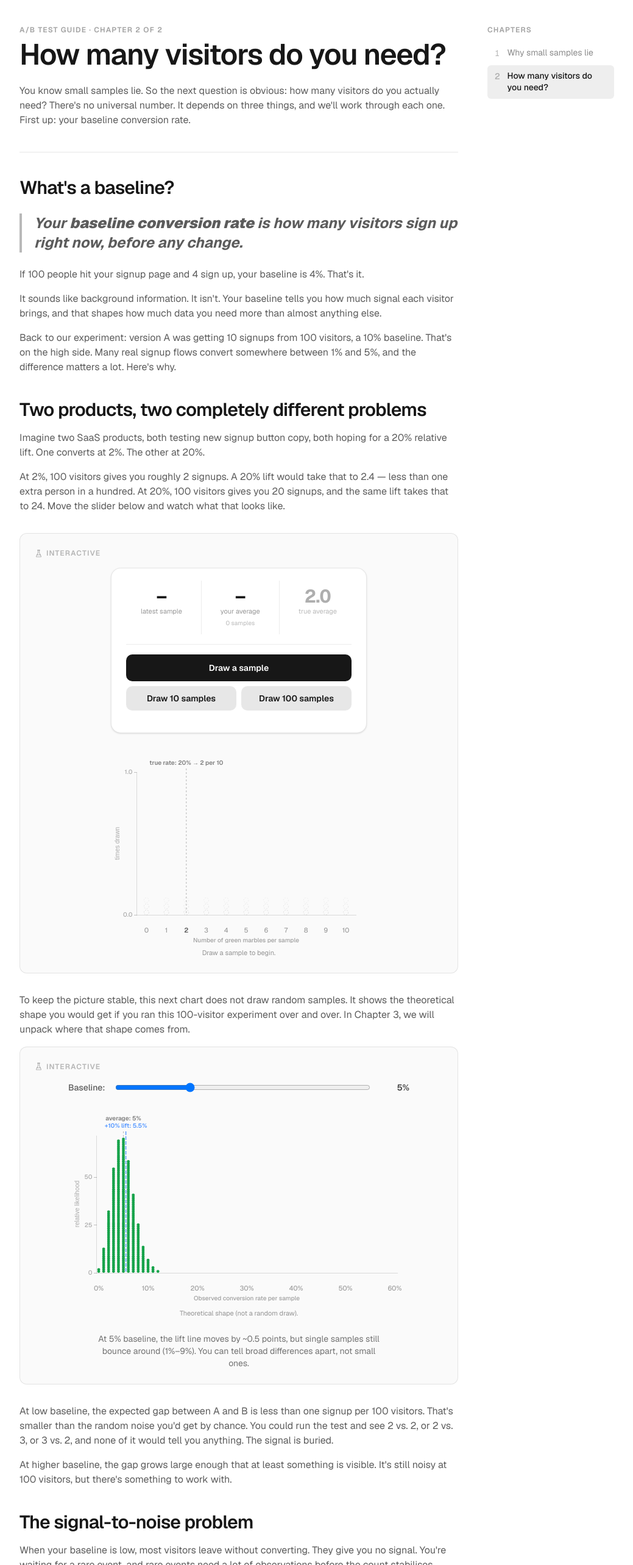
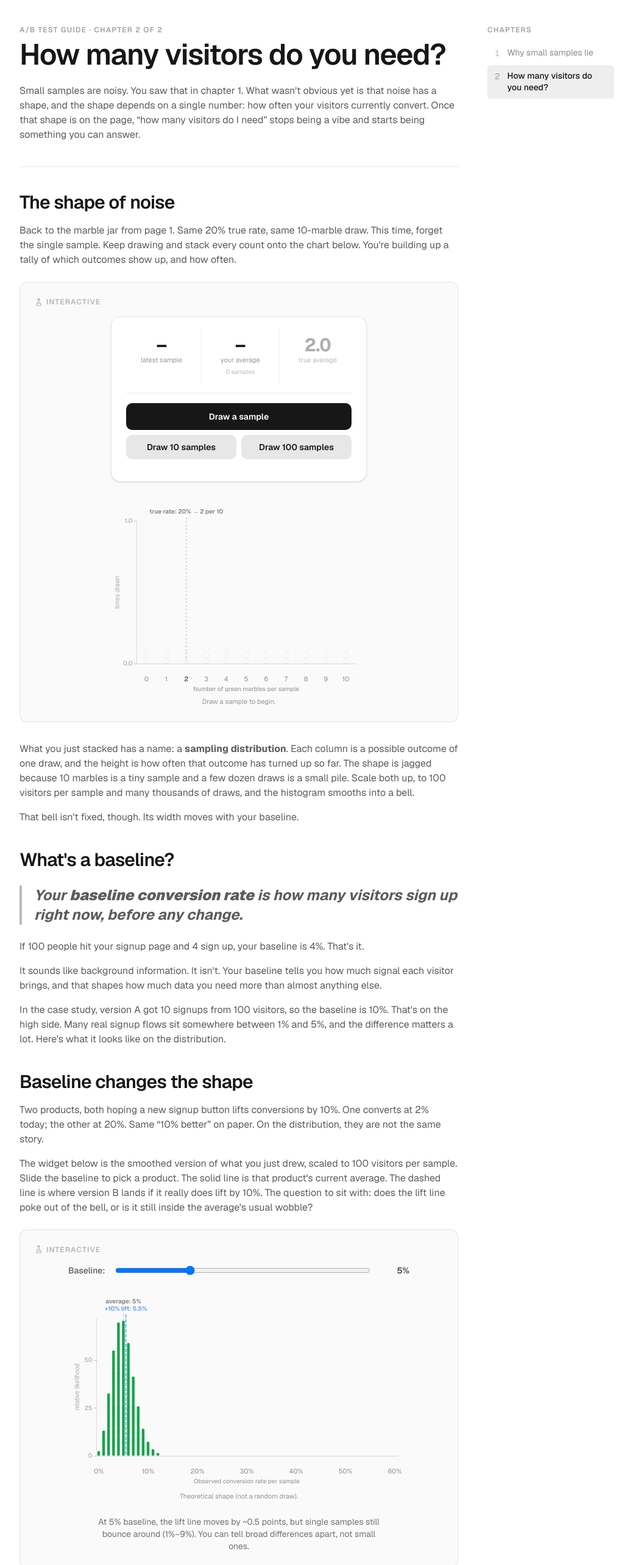
Before and after one commit to codedebugrepeat/ab-test-guide, a Next.js app: page /how-many-visitors-do-you-need in a window 1280 px wide. Shown: the part 60-2626 px from the top of the page at 61% size, without its empty margins (120-1159 px from the left). Built offline with nearby package versions, Linux system fonts and the light colour scheme.

Commit message:
Implement page 2 (and plan chapter 3)

```diff
--- a/app/how-many-visitors-do-you-need/page.tsx
+++ b/app/how-many-visitors-do-you-need/page.tsx
@@ -26,15 +26,49 @@ export default function Section2Page() {
       </h1>
 
       <p className="mt-6 text-foreground/70">
-        You know small samples lie. So the next question is obvious: how many
-        visitors do you actually need? There&apos;s no universal number. It
-        depends on three things, and we&apos;ll work through each one. First
-        up: your baseline conversion rate.
+        Small samples are noisy. You saw that in chapter 1. What wasn&apos;t
+        obvious yet is that noise has a shape, and the shape depends on a
+        single number: how often your visitors currently convert. Once that
+        shape is on the page, &ldquo;how many visitors do I need&rdquo; stops
+        being a vibe and starts being something you can answer.
       </p>
 
       <hr className="my-10 border-foreground/10" />
 
       <h2 className="text-2xl font-semibold tracking-tight sm:text-3xl">
+        The shape of noise
+      </h2>
+
+      <p className="mt-4 text-foreground/70">
+        Back to the marble jar from page 1. Same 20% true rate, same 10-marble
+        draw. This time, forget the single sample. Keep drawing and stack
+        every count onto the chart below. You&apos;re building up a tally of
+        which outcomes show up, and how often.
+      </p>
+
+      <div className="mt-6">
+        <WidgetFrame>
+          <SamplingDistributionBuilder />
+        </WidgetFrame>
+      </div>
+
+      <div className="mt-8 space-y-4 text-foreground/70">
+        <p>
+          What you just stacked has a name: a{" "}
+          <strong>sampling distribution</strong>. Each column is a possible
+          outcome of one draw, and the height is how often that outcome has
+          turned up so far. The shape is jagged because 10 marbles is a tiny
+          sample and a few dozen draws is a small pile. Scale both up, to 100
+          visitors per sample and many thousands of draws, and the histogram
+          smooths into a bell.
+        </p>
+        <p>
+          That bell isn&apos;t fixed, though. Its width moves with your
+          baseline.
+        </p>
+      </div>
+
+      <h2 className="mt-10 text-2xl font-semibold tracking-tight sm:text-3xl">
         What&apos;s a baseline?
       </h2>
 
@@ -55,59 +89,50 @@ export default function Section2Page() {
       </p>
 
       <p className="mt-4 text-foreground/70">
-        Back to our experiment: version A was getting 10 signups from 100
-        visitors, a 10% baseline. That&apos;s on the high side. Many real
-        signup flows convert somewhere between 1% and 5%, and the difference
-        matters a lot. Here&apos;s why.
+        In the case study, version A got 10 signups from 100 visitors, so the
+        baseline is 10%. That&apos;s on the high side. Many real signup flows
+        sit somewhere between 1% and 5%, and the difference matters a lot.
+        Here&apos;s what it looks like on the distribution.
       </p>
 
       <h2 className="mt-10 text-2xl font-semibold tracking-tight sm:text-3xl">
-        Two products, two completely different problems
+        Baseline changes the shape
       </h2>
 
       <p className="mt-4 text-foreground/70">
-        Imagine two SaaS products, both testing new signup button copy, both
-        hoping for a 20% relative lift. One converts at 2%. The other at 20%.
+        Two products, both hoping a new signup button lifts conversions by
+        10%. One converts at 2% today; the other at 20%. Same &ldquo;10%
+        better&rdquo; on paper. On the distribution, they are not the same
+        story.
       </p>
 
       <p className="mt-4 text-foreground/70">
-        At 2%, 100 visitors gives you roughly 2 signups. A 20% lift would take
-        that to 2.4 — less than one extra person in a hundred. At 20%, 100
-        visitors gives you 20 signups, and the same lift takes that to 24.
-        Move the slider below and watch what that looks like.
+        The widget below is the smoothed version of what you just drew,
+        scaled to 100 visitors per sample. Slide the baseline to pick a
+        product. The solid line is that product&apos;s current average. The
+        dashed line is where version B lands if it really does lift by 10%.
+        The question to sit with: does the lift line poke out of the bell, or
+        is it still inside the average&apos;s usual wobble?
       </p>
 
-      <div className="mt-8">
-        <WidgetFrame>
-          <SamplingDistributionBuilder />
-        </WidgetFrame>
-      </div>
-
-      <div className="mt-8">
-        <p className="mb-4 text-foreground/70">
-          To keep the picture stable, this next chart does not draw random
-          samples. It shows the theoretical shape you would get if you ran this
-          100-visitor experiment over and over. In Chapter 3, we will unpack
-          where that shape comes from.
-        </p>
+      <div className="mt-6">
         <WidgetFrame>
           <BaselineDistributionWidget />
         </WidgetFrame>
       </div>
 
-
       <div className="mt-8 space-y-4 text-foreground/70">
         <p>
-          At low baseline, the expected gap between A and B is less than one
-          signup per 100 visitors. That&apos;s smaller than the random noise
-          you&apos;d get by chance. You could run the test and see 2 vs. 2, or
-          2 vs. 3, or 3 vs. 2, and none of it would tell you anything. The
-          signal is buried.
+          At 2%, the lift line sits deep inside the spread. Run the test at
+          100 visitors and you&apos;d see 2 vs. 2 one day, 2 vs. 3 the next, 3
+          vs. 2 the day after. The real improvement is there; it is buried
+          under the sample-to-sample bouncing.
         </p>
         <p>
-          At higher baseline, the gap grows large enough that at least
-          something is visible. It&apos;s still noisy at 100 visitors, but
-          there&apos;s something to work with.
+          Slide the baseline up to 20% and the lift line separates from the
+          average. Single samples still vary, but the gap is wide enough that
+          &ldquo;B is better&rdquo; starts to hold up from one run to the
+          next. Same 10% improvement, very different picture.
         </p>
       </div>
 
@@ -139,30 +164,42 @@ export default function Section2Page() {
           That gap compounds fast. A landing page at 2% baseline typically
           needs 10 to 20 times more visitors than a checkout flow at 30% to
           run the same test at the same confidence. Same relative improvement,
-          completely different data requirement, because the signal is that
-          much rarer.
+          very different data requirement, because the signal is that much
+          rarer.
         </p>
         <p>
-          This is why there&apos;s no universal answer to &ldquo;how many
-          visitors do I need?&rdquo; You have to start with your own baseline.
+          That&apos;s why there&apos;s no universal answer to &ldquo;how many
+          visitors do I need?&rdquo; You start with your own baseline.
         </p>
         <p>
-          One thing worth naming: we&apos;ve been using 100 visitors throughout
-          because the numbers are easy to follow. Real A/B tests don&apos;t run
-          at that scale. By the time you finish this guide, you&apos;ll see that
-          depending on your baseline, a well-designed experiment might need
-          thousands of visitors per group, not hundreds. The examples are simple
-          on purpose. The actual numbers rarely are.
+          We&apos;ve been using 100 visitors throughout because the numbers
+          are easy to follow. Real A/B tests rarely run at that scale. By the
+          time you finish this guide, you&apos;ll see that depending on your
+          baseline, a well-designed experiment might need thousands of
+          visitors per group, not hundreds. The examples are simple on
+          purpose. The actual numbers rarely are.
         </p>
       </div>
 
+      <h2 className="mt-10 text-2xl font-semibold tracking-tight sm:text-3xl">
+        What&apos;s still missing
+      </h2>
+
+      <p className="mt-4 text-foreground/70">
+        We drew one bell: the control&apos;s. Version B has its own bell,
+        centered on a slightly different average. When the two bells overlap
+        a lot, you can&apos;t tell them apart from a single experiment. When
+        they pull apart, you can. That&apos;s the whole game, and it&apos;s
+        where we go next.
+      </p>
+
       <SectionFooter
         summary={[
-          "Your baseline is your current conversion rate before any changes.",
-          "Low baseline means rare conversions, so you need much more data to detect a real difference.",
-          "The same relative improvement is far harder to see at 2% than at 15%.",
+          "Noise has a shape. Keep drawing samples and that shape fills in: a sampling distribution.",
+          "Baseline controls the shape. The lower the baseline, the more the spread swamps small differences.",
+          "Whether a lift is visible depends on whether it separates from the spread. At 2%, a 10% lift hides. At 20%, it shows.",
         ]}
-        teaserText="Next: even with the right sample size, how confident do you need to be in the result?"
+        teaserText="Next: draw version B's bell alongside the control and watch when the two actually pull apart."
         nextLabel="Next: Confidence →"
         nextHref="/how-sure-do-you-need-to-be"
       />
```
Also changed, not shown: 1 other file (tests, documents, lock files or other folders).
